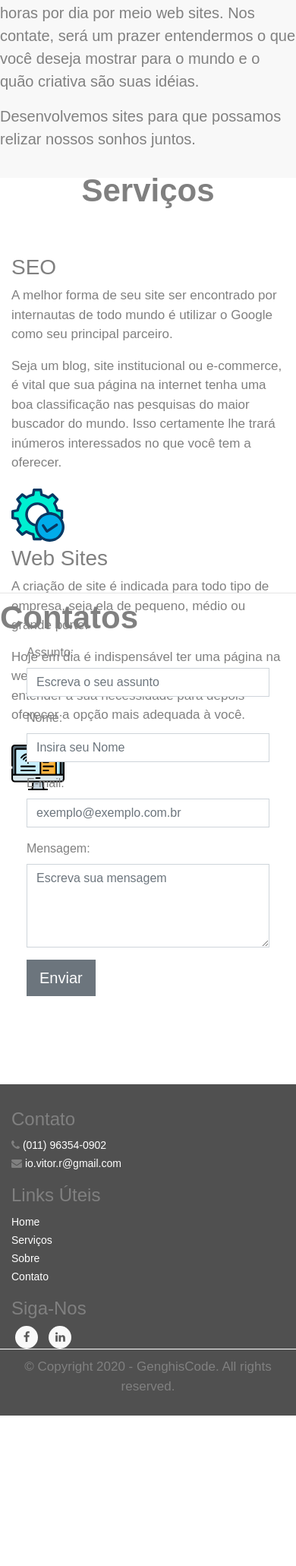
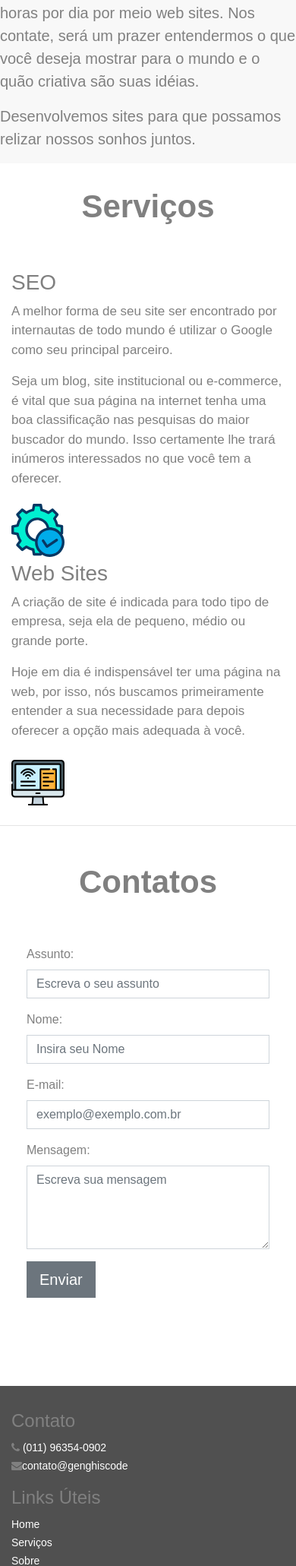
Before and after one commit to vitorramosdasilva/geghis, a Django app: page / in a window 390 px wide. Shown: the part 1308-3369 px from the top of the page at 76% size. Before the commit the page ends 3171 px from the top, so only its background shows below. Run offline with Django 3.2, Linux system fonts and the light colour scheme; some libraries are stand-ins or nearby versions.

Commit message:
arrumado css mobile

```diff
--- a/commands/commands.txt
+++ b/commands/commands.txt
@@ -24,6 +24,8 @@ pip install whitenoise
 
 pip install django-crispy-forms
 
+pip3 install dj-database-url
+pip3 install django-widget-tweaks
 
 ### Django ###
 # *.log
--- a/genghiscode/settings.py
+++ b/genghiscode/settings.py
@@ -7,10 +7,9 @@ For the full list of settings and their values, see
 https://docs.djangoproject.com/en/2.2/ref/settings/
 """
 
-import os
+
 import dj_database_url
 import os
-
 
 # Build paths inside the project like this: os.path.join(BASE_DIR, ...)
 # from django.conf.global_settings import DATABASES
@@ -138,9 +137,6 @@ DATABASES = {
 SECURE_PROXY_SSL_HEADER = ('HTTP_X_FORWARDED_PROTO', 'https')
 ALLOWED_HOSTS = ['*']
 
-# SECURITY WARNING: keep the secret key used in production secret!
-SECRET_KEY = 'vpflk7%)=x9s@)gm3dxq$4*l7h378ze2a@wk56(^s1=3fwohbd'
-
 try:
     from .local_settings import *
 except ImportError:
--- a/genghiscode/urls.py
+++ b/genghiscode/urls.py
@@ -35,7 +35,7 @@ urlpatterns = [
     path('', indexView, name='index'),
 ] + static(settings.STATIC_URL, document_root=settings.STATIC_ROOT)
 
+handler50x = 'myAapp.views.error_500'
 handler404 = 'myApp.views.error_404'
-handler50x = 'myAapp.views.error_500'
 handler403 = 'myApp.views.error_403'
 handler400 = 'myApp.views.error_400'
--- a/myApp/static/assets/css/style.css
+++ b/myApp/static/assets/css/style.css
@@ -37,21 +37,13 @@ nav{
 	background-color: #99CCFF;
 }
 
-#servico {
-    margin-top: -40px;
-	width: 100%;
-	height:570px;
-	text-align: justify-all;
-
-}
-
-
-
 #sobre {
-
+    /*border-style: solid;
+    border-color: black;
+    */
 	background-color:#F8F8F8;
 	width: 100%;
-	height:510px;
+	height:100%;
 	text-align: justify-all;
 
 }
@@ -60,6 +52,31 @@ nav{
 	font-size:20px;
 }
 
+#servico {
+    /*margin-top: -40px;*/
+    /*border-style: solid;
+    border-color: black;*/
+	width: 100%;
+	height:70%;
+	text-align: justify-all;
+
+}
+
+
+#contato {
+text-align: justify-all;
+   /*border-style: solid;
+    border-color: black;*/
+    /*margin-top:500px;*/
+   /* margin-top:100px; */
+    /* padding-top: 30%; */
+
+}
+#span_contato{
+text-align: justify-all;
+vertical-align: middle;
+
+}
 .titulo{
 
 	 text-align:center;
@@ -82,9 +99,7 @@ nav{
 
 .card, .btn, .form-control { border-radius: 0; }
 
-#contato{
-    margin-top: -40px;
-}
+
 
 /*FOOTER*/
 
--- a/myApp/templates/index.html
+++ b/myApp/templates/index.html
@@ -121,7 +121,7 @@
 		<!-- Servições START-->
 				<div class="row justify-content-md-center">
 
-				  <div class="col-md-6">
+				  <div class="col-md-6 col-xs-6">
 
 					<h3><font style="vertical-align: inherit;"><font style="vertical-align: inherit;">SEO</font></font></h3>
 
@@ -134,7 +134,7 @@
 
 				  </div>
 
-				  <div class="col-md-6">
+				  <div class="col-md-6 col-xs-6">
 
 					<h3><font style="vertical-align: inherit;"><font style="vertical-align: inherit;">Web Sites</font></font></h3>
 
@@ -161,11 +161,9 @@
 
 
 	<!-- contact info -->
-	<div class="container" id="contato">
-		<div class="row justify-content-md-center">
-			<h1><span>Contatos</span></h1>
-		</div>
-	</div>
+	<div id="contato">
+		<div class="titulo"><h1><span>Contatos</span></h1></div>
+
 
 	{% if messages %}
 
@@ -242,6 +240,7 @@
 		</div>
 	</div>
 </div>
+</div>
 	<!-- row -->
 
 	<!-- Footer -->
@@ -258,7 +257,7 @@
 			  <ul class="list-unstyled">
 				<li><a href="#"></a></li>
 				<li><a href="#"><span class="fa fa-phone" aria-hidden="true"></span> (011) 96354-0902</a></li>
-				<li><a href="#"><span class="fa fa-envelope" aria-hidden="true"></span>  io.vitor.r@gmail.com</a></li>
+				<li><a href="#"><span class="fa fa-envelope" aria-hidden="true"></span>contato@genghiscode</a></li>
 
 			  </ul>
 			</div>
```
Also changed, not shown: myApp/templates/400.html (added, +25 -0 lines), myApp/templates/403.html (added, +25 -0 lines), myApp/templates/404.html (added, +25 -0 lines), myApp/templates/500.html (added, +25 -0 lines), 2 other files.
